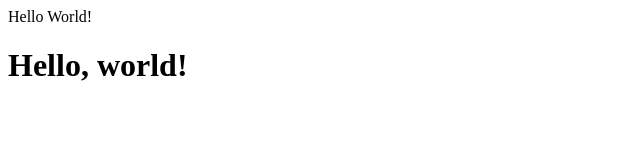
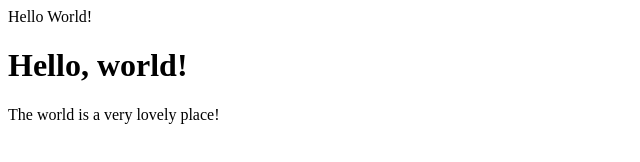
Before and after one commit to lauren-0222/git-practice, a plain HTML site: page index.html in a window 1280 px wide. Shown: the whole page, without its empty margins (0-640 px from the left). Drawn offline with Linux system fonts and the light colour scheme.

Commit message:
Added a nice paragraph

```diff
--- a/index.html
+++ b/index.html
@@ -5,5 +5,6 @@
   </head>
   <body>
     <h1>Hello, world!</h1>
+    <p>The world is a very lovely place!</p>
   </body>
 </html>
```
